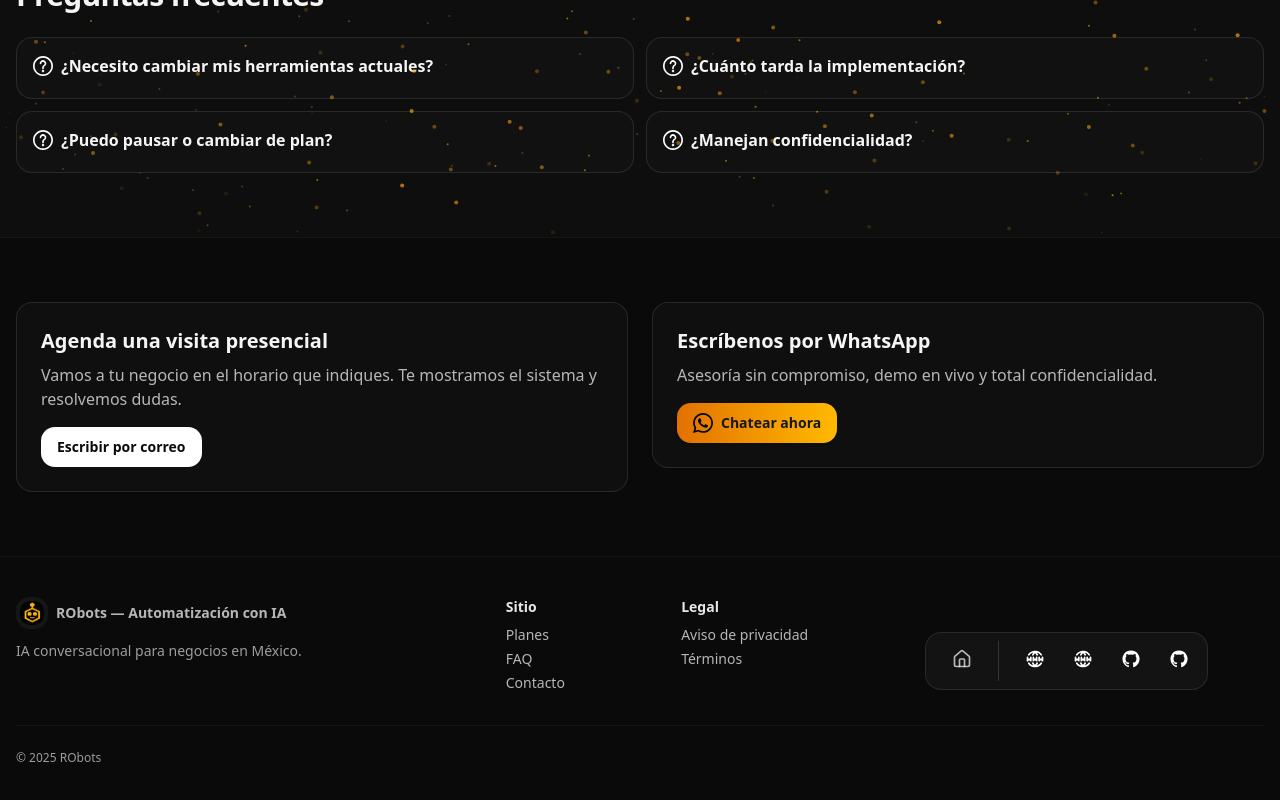
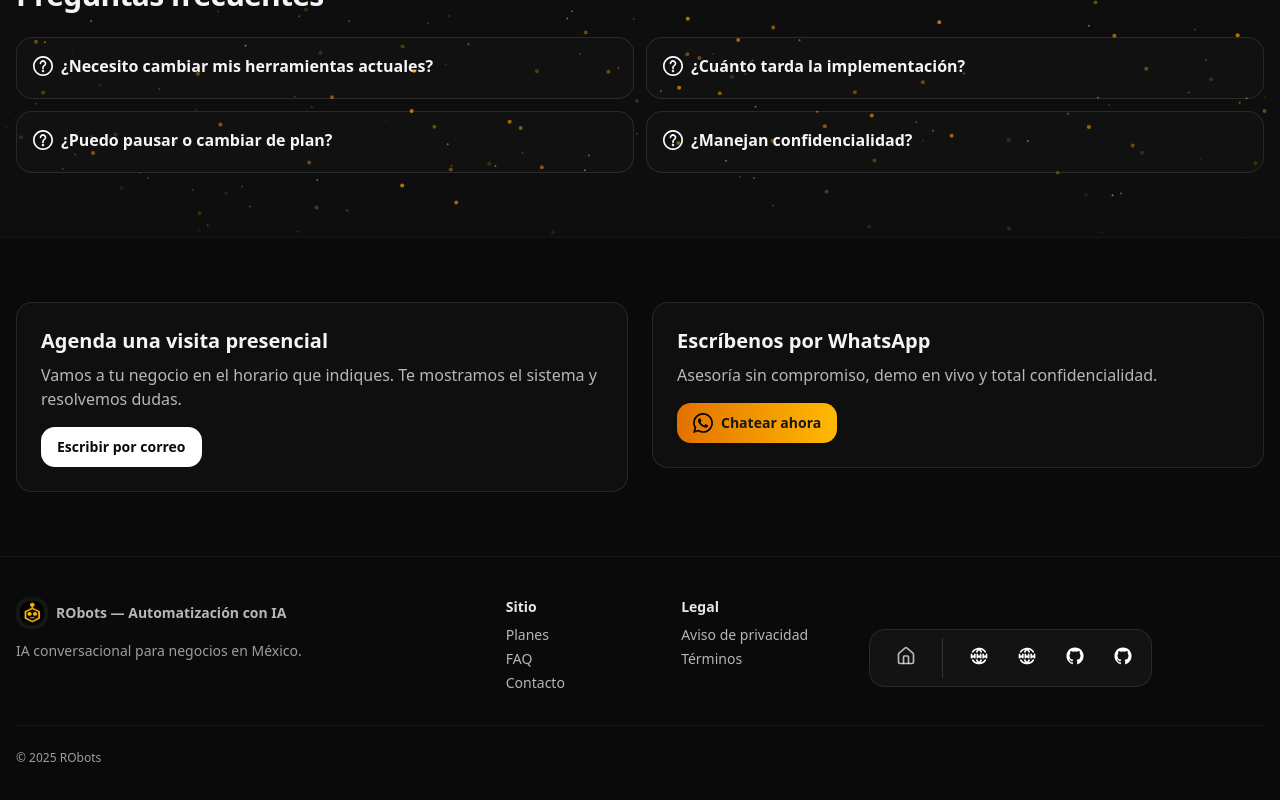
Before and after one commit to Francisco2000003/RObots, a React (Vite) app: page / in a window 1280 px wide. Shown: the part 3281-4081 px from the top of the page. Built offline with nearby package versions, Linux system fonts and the light colour scheme.

Commit message:
posicion boton

```diff
--- a/src/pages/Presentacion.jsx
+++ b/src/pages/Presentacion.jsx
@@ -600,7 +600,7 @@ export default function Presentacion() {
                 </ul>
               </div>
             </div>
-            <div className="flex items-center md:justify-end">
+            <div className="">
               <BottomDock />
             </div>
           </div>
@@ -785,7 +785,7 @@ export function BottomDock() {
   const go = (id) => document.getElementById(id)?.scrollIntoView({ behavior: "smooth" });
 
   return (
-    <Dock className=" rounded-2xl border border-white/10 bg-neutral-900/70 p-2 backdrop-blur">
+    <Dock className="absolute rounded-2xl border border-white/10 bg-neutral-900/70 p-2 backdrop-blur">
       <DockIcon className="flex items-center gap-3 ml-2">
         <SvgHover>
           <button
```
